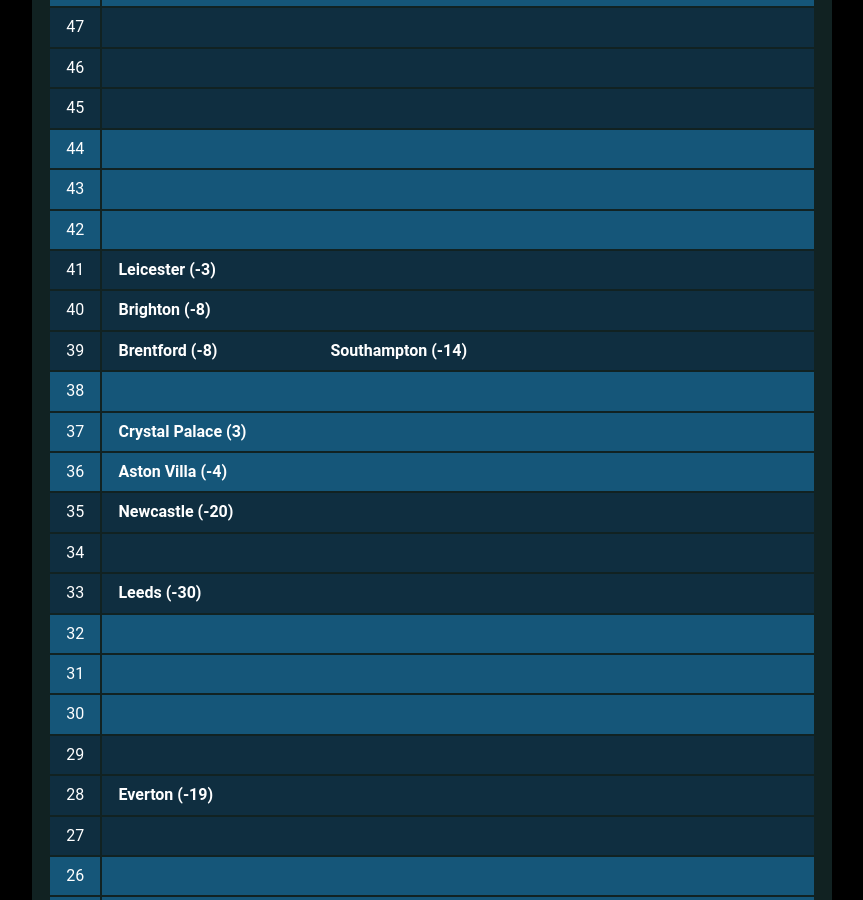
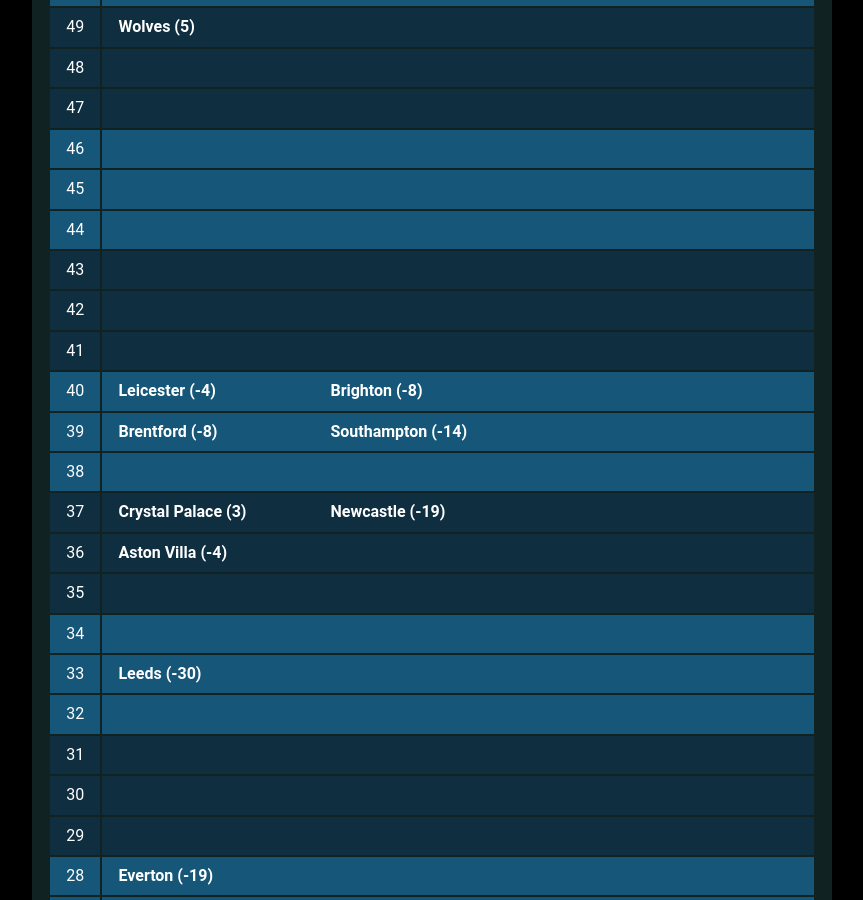
Before and after one commit to muru/muru.github.io, a Jekyll site: the page built from resources.md, in a window 1280 px wide and 900 px high, scrolled down 2568 px. Shown: the whole window, without its empty margins (208-1071 px from the left). Built offline with Jekyll 4.4.1, drawn with Linux system fonts in a browser that asks for light colours; some web fonts are replaced; some of the changed text lies outside the part shown.

Commit message:
updated cann-table: Wed 20 Apr 17:24:13 JST 2022

```diff
--- a/cann-table.html
+++ b/cann-table.html
@@ -1,18 +1,28 @@
 <table id="cann-table">
 <thead> <th> Pts </th> <th> Clubs (GD) </th> </thead>
+	<tr class="cann-row-1">
+		<td class="cann-point"> 76 </td>
+		<td class="cann-clubs">
+			<span class="club-name"> Liverpool (61) </span>
+		</td>
+ 	</tr>
+	<tr class="cann-row-1">
+		<td class="cann-point"> 75 </td>
+		<td class="cann-clubs">
+		</td>
+ 	</tr>
 	<tr class="cann-row-1">
 		<td class="cann-point"> 74 </td>
 		<td class="cann-clubs">
 			<span class="club-name"> Man City (52) </span>
 		</td>
  	</tr>
-	<tr class="cann-row-1">
+	<tr class="cann-row-2">
 		<td class="cann-point"> 73 </td>
 		<td class="cann-clubs">
-			<span class="club-name"> Liverpool (57) </span>
 		</td>
  	</tr>
-	<tr class="cann-row-1">
+	<tr class="cann-row-2">
 		<td class="cann-point"> 72 </td>
 		<td class="cann-clubs">
 		</td>
@@ -22,12 +32,12 @@
 		<td class="cann-clubs">
 		</td>
  	</tr>
-	<tr class="cann-row-2">
+	<tr class="cann-row-1">
 		<td class="cann-point"> 70 </td>
 		<td class="cann-clubs">
 		</td>
  	</tr>
-	<tr class="cann-row-2">
+	<tr class="cann-row-1">
 		<td class="cann-point"> 69 </td>
 		<td class="cann-clubs">
 		</td>
@@ -37,12 +47,12 @@
 		<td class="cann-clubs">
 		</td>
  	</tr>
-	<tr class="cann-row-1">
+	<tr class="cann-row-2">
 		<td class="cann-point"> 67 </td>
 		<td class="cann-clubs">
 		</td>
  	</tr>
-	<tr class="cann-row-1">
+	<tr class="cann-row-2">
 		<td class="cann-point"> 66 </td>
 		<td class="cann-clubs">
 		</td>
@@ -52,12 +62,12 @@
 		<td class="cann-clubs">
 		</td>
  	</tr>
-	<tr class="cann-row-2">
+	<tr class="cann-row-1">
 		<td class="cann-point"> 64 </td>
 		<td class="cann-clubs">
 		</td>
  	</tr>
-	<tr class="cann-row-2">
+	<tr class="cann-row-1">
 		<td class="cann-point"> 63 </td>
 		<td class="cann-clubs">
 		</td>
@@ -68,12 +78,12 @@
 			<span class="club-name"> Chelsea (41) </span>
 		</td>
  	</tr>
-	<tr class="cann-row-1">
+	<tr class="cann-row-2">
 		<td class="cann-point"> 61 </td>
 		<td class="cann-clubs">
 		</td>
  	</tr>
-	<tr class="cann-row-1">
+	<tr class="cann-row-2">
 		<td class="cann-point"> 60 </td>
 		<td class="cann-clubs">
 		</td>
@@ -83,12 +93,12 @@
 		<td class="cann-clubs">
 		</td>
  	</tr>
-	<tr class="cann-row-2">
+	<tr class="cann-row-1">
 		<td class="cann-point"> 58 </td>
 		<td class="cann-clubs">
 		</td>
  	</tr>
-	<tr class="cann-row-2">
+	<tr class="cann-row-1">
 		<td class="cann-point"> 57 </td>
 		<td class="cann-clubs">
 			<span class="club-name"> Tottenham (18) </span>
@@ -99,16 +109,16 @@
 		<td class="cann-clubs">
 		</td>
  	</tr>
-	<tr class="cann-row-1">
+	<tr class="cann-row-2">
 		<td class="cann-point"> 55 </td>
 		<td class="cann-clubs">
 		</td>
  	</tr>
-	<tr class="cann-row-1">
+	<tr class="cann-row-2">
 		<td class="cann-point"> 54 </td>
 		<td class="cann-clubs">
-			<span class="club-name"> Man Utd (8) </span>
 			<span class="club-name"> Arsenal (8) </span>
+			<span class="club-name"> Man Utd (4) </span>
 		</td>
  	</tr>
 	<tr class="cann-row-2">
@@ -116,13 +126,13 @@
 		<td class="cann-clubs">
 		</td>
  	</tr>
-	<tr class="cann-row-2">
+	<tr class="cann-row-1">
 		<td class="cann-point"> 52 </td>
 		<td class="cann-clubs">
 			<span class="club-name"> West Ham (9) </span>
 		</td>
  	</tr>
-	<tr class="cann-row-2">
+	<tr class="cann-row-1">
 		<td class="cann-point"> 51 </td>
 		<td class="cann-clubs">
 		</td>
@@ -132,13 +142,13 @@
 		<td class="cann-clubs">
 		</td>
  	</tr>
-	<tr class="cann-row-1">
+	<tr class="cann-row-2">
 		<td class="cann-point"> 49 </td>
 		<td class="cann-clubs">
 			<span class="club-name"> Wolves (5) </span>
 		</td>
  	</tr>
-	<tr class="cann-row-1">
+	<tr class="cann-row-2">
 		<td class="cann-point"> 48 </td>
 		<td class="cann-clubs">
 		</td>
@@ -148,12 +158,12 @@
 		<td class="cann-clubs">
 		</td>
  	</tr>
-	<tr class="cann-row-2">
+	<tr class="cann-row-1">
 		<td class="cann-point"> 46 </td>
 		<td class="cann-clubs">
 		</td>
  	</tr>
-	<tr class="cann-row-2">
+	<tr class="cann-row-1">
 		<td class="cann-point"> 45 </td>
 		<td class="cann-clubs">
 		</td>
@@ -163,12 +173,12 @@
 		<td class="cann-clubs">
 		</td>
  	</tr>
-	<tr class="cann-row-1">
+	<tr class="cann-row-2">
 		<td class="cann-point"> 43 </td>
 		<td class="cann-clubs">
 		</td>
  	</tr>
-	<tr class="cann-row-1">
+	<tr class="cann-row-2">
 		<td class="cann-point"> 42 </td>
 		<td class="cann-clubs">
 		</td>
@@ -176,16 +186,16 @@
 	<tr class="cann-row-2">
 		<td class="cann-point"> 41 </td>
 		<td class="cann-clubs">
-			<span class="club-name"> Leicester (-3) </span>
 		</td>
  	</tr>
-	<tr class="cann-row-2">
+	<tr class="cann-row-1">
 		<td class="cann-point"> 40 </td>
 		<td class="cann-clubs">
+			<span class="club-name"> Leicester (-4) </span>
 			<span class="club-name"> Brighton (-8) </span>
 		</td>
  	</tr>
-	<tr class="cann-row-2">
+	<tr class="cann-row-1">
 		<td class="cann-point"> 39 </td>
 		<td class="cann-clubs">
 			<span class="club-name"> Brentford (-8) </span>
@@ -197,13 +207,14 @@
 		<td class="cann-clubs">
 		</td>
  	</tr>
-	<tr class="cann-row-1">
+	<tr class="cann-row-2">
 		<td class="cann-point"> 37 </td>
 		<td class="cann-clubs">
 			<span class="club-name"> Crystal Palace (3) </span>
+			<span class="club-name"> Newcastle (-19) </span>
 		</td>
  	</tr>
-	<tr class="cann-row-1">
+	<tr class="cann-row-2">
 		<td class="cann-point"> 36 </td>
 		<td class="cann-clubs">
 			<span class="club-name"> Aston Villa (-4) </span>
@@ -212,15 +223,14 @@
 	<tr class="cann-row-2">
 		<td class="cann-point"> 35 </td>
 		<td class="cann-clubs">
-			<span class="club-name"> Newcastle (-20) </span>
 		</td>
  	</tr>
-	<tr class="cann-row-2">
+	<tr class="cann-row-1">
 		<td class="cann-point"> 34 </td>
 		<td class="cann-clubs">
 		</td>
  	</tr>
-	<tr class="cann-row-2">
+	<tr class="cann-row-1">
 		<td class="cann-point"> 33 </td>
 		<td class="cann-clubs">
 			<span class="club-name"> Leeds (-30) </span>
@@ -231,12 +241,12 @@
 		<td class="cann-clubs">
 		</td>
  	</tr>
-	<tr class="cann-row-1">
+	<tr class="cann-row-2">
 		<td class="cann-point"> 31 </td>
 		<td class="cann-clubs">
 		</td>
  	</tr>
-	<tr class="cann-row-1">
+	<tr class="cann-row-2">
 		<td class="cann-point"> 30 </td>
 		<td class="cann-clubs">
 		</td>
@@ -246,13 +256,13 @@
 		<td class="cann-clubs">
 		</td>
  	</tr>
-	<tr class="cann-row-2">
+	<tr class="cann-row-1">
 		<td class="cann-point"> 28 </td>
 		<td class="cann-clubs">
 			<span class="club-name"> Everton (-19) </span>
 		</td>
  	</tr>
-	<tr class="cann-row-2">
+	<tr class="cann-row-1">
 		<td class="cann-point"> 27 </td>
 		<td class="cann-clubs">
 		</td>
@@ -262,13 +272,13 @@
 		<td class="cann-clubs">
 		</td>
  	</tr>
-	<tr class="cann-row-1">
+	<tr class="cann-row-2">
 		<td class="cann-point"> 25 </td>
 		<td class="cann-clubs">
 			<span class="club-name"> Burnley (-19) </span>
 		</td>
  	</tr>
-	<tr class="cann-row-1">
+	<tr class="cann-row-2">
 		<td class="cann-point"> 24 </td>
 		<td class="cann-clubs">
 		</td>
@@ -278,17 +288,17 @@
 		<td class="cann-clubs">
 		</td>
  	</tr>
-	<tr class="cann-row-2">
+	<tr class="cann-row-1">
 		<td class="cann-point"> 22 </td>
 		<td class="cann-clubs">
 			<span class="club-name"> Watford (-32) </span>
 		</td>
  	</tr>
-	<tr class="cann-row-2">
+	<tr class="cann-row-1">
 		<td class="cann-point"> 21 </td>
 		<td class="cann-clubs">
 			<span class="club-name"> Norwich (-44) </span>
 		</td>
  	</tr>
 </table>
-<span id="cann-gen-note"> Generated on  Monday, 18 April 2022 at 00:04 JST. </span>
+<span id="cann-gen-note"> Generated on  Wednesday, 20 April 2022 at 17:24 JST. </span>
```
